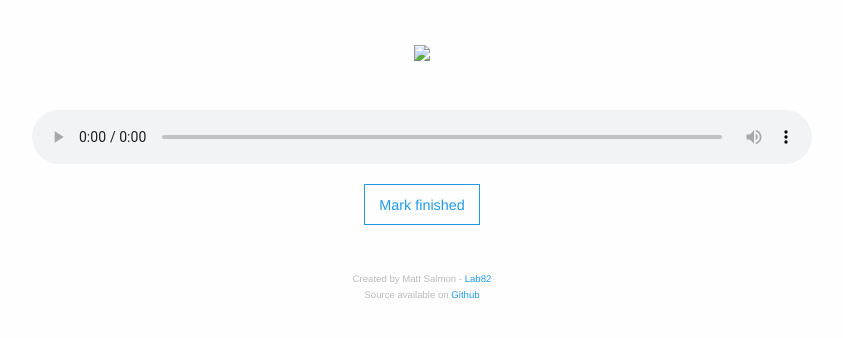
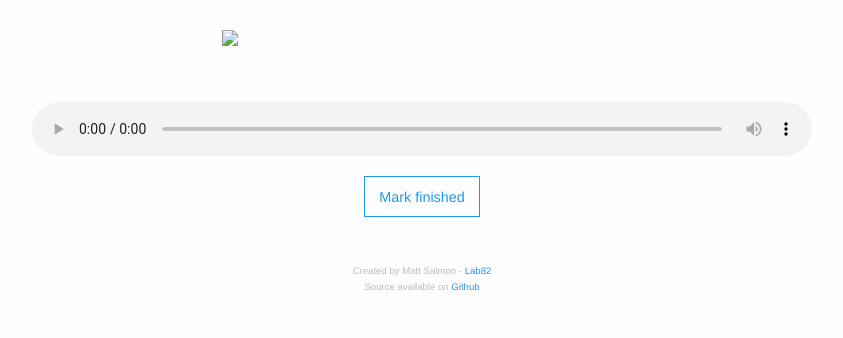
Before and after one commit to invig/triangles-web, a CakePHP app: the page made by app/View/Episodes/play.ctp in a window 1280 px wide. Shown: the part 54-392 px from the top of the page, without its empty margins (218-1061 px from the left). Run offline with PHP 8.4 and a stand-in for CakePHP, Linux system fonts and the light colour scheme; the template is opened without the code that fills it, so the values that code supplies are empty; some libraries are stand-ins or nearby versions.

Commit message:
Fix playing screen and enable autoplay.

```diff
--- a/app/View/Episodes/play.ctp
+++ b/app/View/Episodes/play.ctp
@@ -11,11 +11,10 @@
     </div>
 <?php endif; ?>
 
-
 <div class="row" style="margin-top:30px;">
-    <div class="small-8 columns small-centered" id="podcasts">
+    <div class="small-12 medium-8 columns small-centered" id="podcasts">
         <div class="row">
-            <div class="small-12 columns artwork">
+            <div class="small-8 medium-10 small-centered columns artwork">
                 <img src="<?php echo "/ssl_proxy.php?url=". rawurlencode( $episode['Podcast']['artwork_url'] ); ?>" />
             </div>
         </div>
@@ -27,11 +26,11 @@
         </div>
         <div class="row">
             <div class="small-12 columns podcast-player-wrapper">
-                <audio id="player" class="podcast-player" src="<?php echo $episode['Episode']['url']?>" controls="controls"></audio>
+                <audio id="player" class="podcast-player" autoplay src="<?php echo $episode['Episode']['url']?>" controls="controls"></audio>
             </div>
         </div>
         <div class="row">
-            <div class="columns small-6 small-centered" style="text-align:center;">
+            <div class="columns medium-6 small-12 small-centered" style="text-align:center;">
                 <?php if (isset($play) && $play['Play']['finished_playing'] == true) : ?>
                     <a class="button hollow" href="/plays/mark_unfinished/<?php echo $episode['Episode']['id']; ?>">Mark unfinished</a>
                 <?php else : ?>
--- a/app/webroot/css/app.css
+++ b/app/webroot/css/app.css
@@ -65,11 +65,12 @@
 
 .artwork {
     text-align: center;
-    margin: 10px 0;
 }
 
 .artwork img {
+    width:100%;
     max-width: 400px;
+    padding:0 0 20px 0;
 }
 
 .currently-playing-episode {
```
